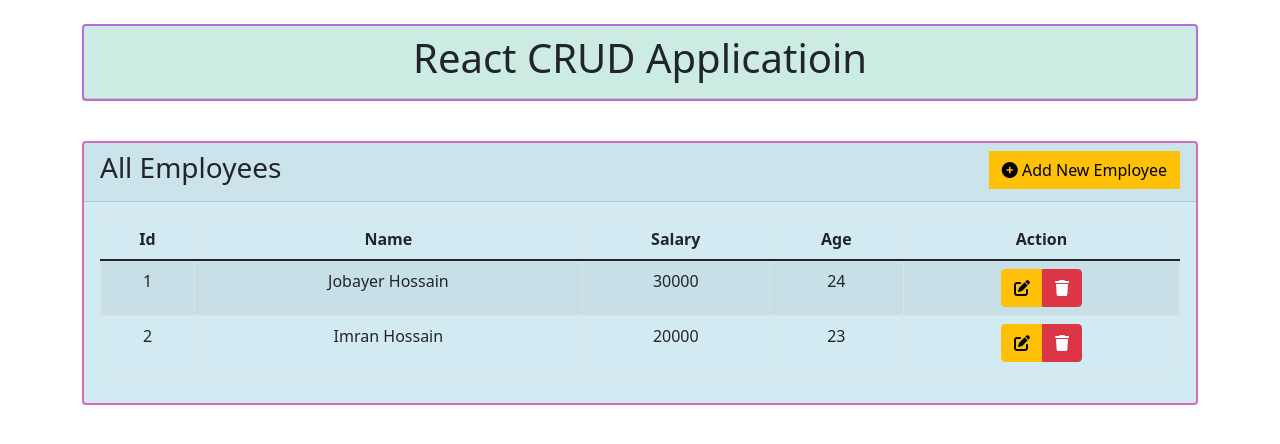
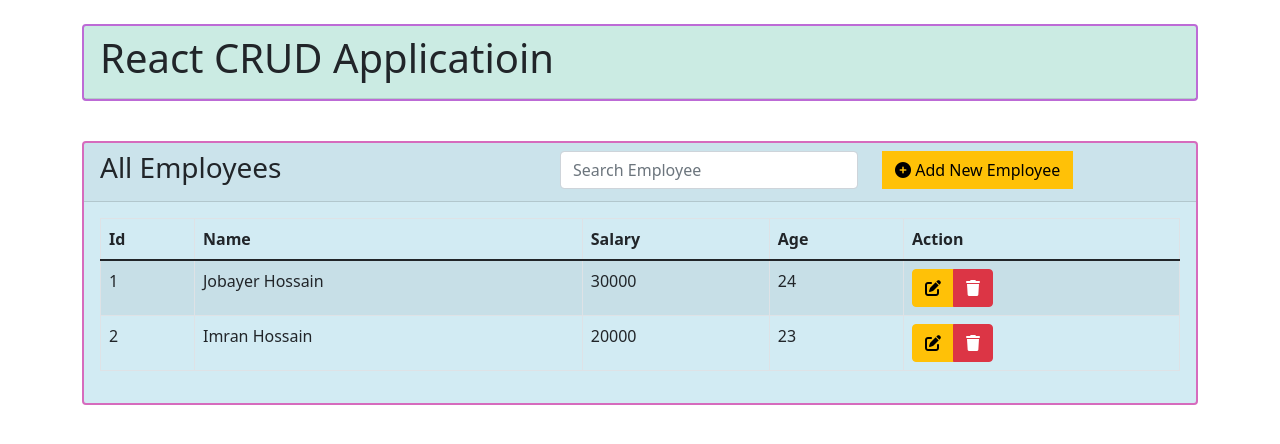
Before and after one commit to jobayer637/react-crud-app, a React (Create React App) app: page / in a window 1280 px wide. Shown: the top 444 px of the page. Built offline with nearby package versions, Linux system fonts and the light colour scheme.

Commit message:
add search functionality

```diff
--- a/src/App.js
+++ b/src/App.js
@@ -4,7 +4,7 @@
 
 function App() {
   return (
-    <div className="container my-4 App">
+    <div className="container my-4">
         <Crud />
     </div>
   );
--- a/src/component/Crud.jsx
+++ b/src/component/Crud.jsx
@@ -2,7 +2,7 @@
 import { demoEmployee } from './Employee'
 import ManageForm from './ManageForm'
 import {
-    Table, Button, ButtonGroup, Card, Modal, Badge
+    Table, Button, ButtonGroup, Card, Modal, Row, Col
 } from 'react-bootstrap'
 import Toaster from './Toaster'
 
@@ -28,7 +28,8 @@
         randomColor: {
             r: '10', g: '100', b: '200'
         },
-        randomBorder: ''
+        randomBorder: '',
+        search: ''
 
     }
 
@@ -42,13 +43,13 @@
             let g = Math.floor(Math.random() * 255) + 1;
             let b = Math.floor(Math.random() * 255) + 1;
 
-            const br = ['dotted','dashed','solid','dotted','dotted','dashed','solid','dashed','solid']
+            const br = ['dotted', 'dashed', 'solid', 'dotted', 'dotted', 'dashed', 'solid', 'dashed', 'solid']
             let brdr = Math.floor(Math.random() * 9) + 1;
             this.setState({
-                randomColor: {r,g,b},
+                randomColor: { r, g, b },
                 randomBorder: br[brdr]
             })
-        },4*1000)
+        }, 4 * 1000)
     }
 
     handleInput = (event) => {
@@ -150,11 +151,15 @@
         })
     }
 
+    handleSearch = (event) => {
+        this.setState({search: event.target.value})
+    }
+
     render() {
-        const {r, g, b} = this.state.randomColor
+        const { r, g, b } = this.state.randomColor
         return (
             <div>
-                <div className="card my-2" style={{backgroundColor: `rgb(${r},${b},${g},0.3)`, border: `2px ${this.state.randomBorder} rgb(${g},${r},${b},1)`}}>
+                <div className="card my-2" style={{ backgroundColor: `rgb(${r},${b},${g},0.3)`, border: `2px ${this.state.randomBorder} rgb(${g},${r},${b},1)` }}>
                     <div className="card-header"><h1>React CRUD Applicatioin</h1></div>
                 </div>
                 {this.state.success
@@ -165,16 +170,23 @@
                         handleToaster={this.handleToaster}
                     />
                     : ''}
-                <Card style={{backgroundColor: `rgb(${r},${g},${b},0.3)`, border: `2px ${this.state.randomBorder} rgb(${b},${r},${g},1)`}}>
+                <Card style={{ backgroundColor: `rgb(${r},${g},${b},0.3)`, border: `2px ${this.state.randomBorder} rgb(${b},${r},${g},1)` }}>
                     <Card.Header>
-                        <div className="d-flex justify-content-between">
-                            <div>
+                        <Row>
+                            <Col md="5">
                                 <h3>All Employees</h3>
-                            </div>
-                            <div>
-                                <Button onClick={this.handleModal} className="rounded-0 btn-warning"><i class="fas fa-plus-circle"></i> Add New Employee</Button>
-                            </div>
-                        </div>
+                            </Col>
+                            <Col>
+                                <Row>
+                                    <Col>
+                                        <input onChange={this.handleSearch} type="text" className="form-control" placeholder="Search Employee"/>
+                                    </Col>
+                                    <Col>
+                                        <Button onClick={this.handleModal} className="rounded-0 btn-warning"><i class="fas fa-plus-circle"></i> Add New Employee</Button>
+                                    </Col>
+                                </Row>
+                            </Col>
+                        </Row>
                     </Card.Header>
                     <Card.Body>
                         <Table striped bordered hover>
@@ -188,7 +200,16 @@
                                 </tr>
                             </thead>
                             <tbody>
-                                {this.state.employee.map(emp =>
+
+                                {this.state.employee.filter(emp => {
+                                    if(this.state.search === '' || this.state.search === null)
+                                        return emp
+                                    if(emp.name.toLowerCase().includes(this.state.search.toLowerCase()) ||
+                                        emp.id.toString().includes(this.state.search) ||
+                                        emp.age.includes(this.state.search) ||
+                                        emp.salary.includes(this.state.search))
+                                        return emp
+                                }).map(emp =>
                                     <tr key={emp.id}>
                                         <td>{emp.id}</td>
                                         <td>{emp.name}</td>
```
